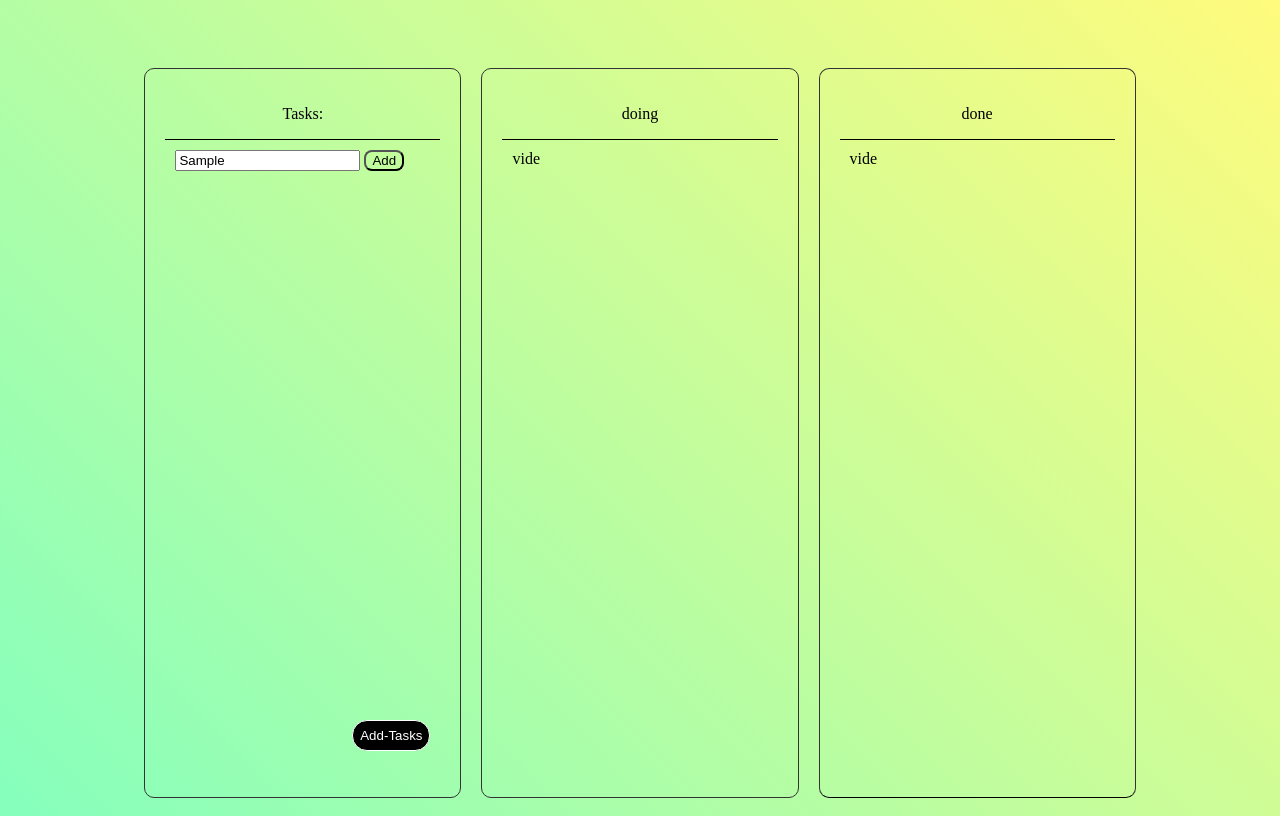
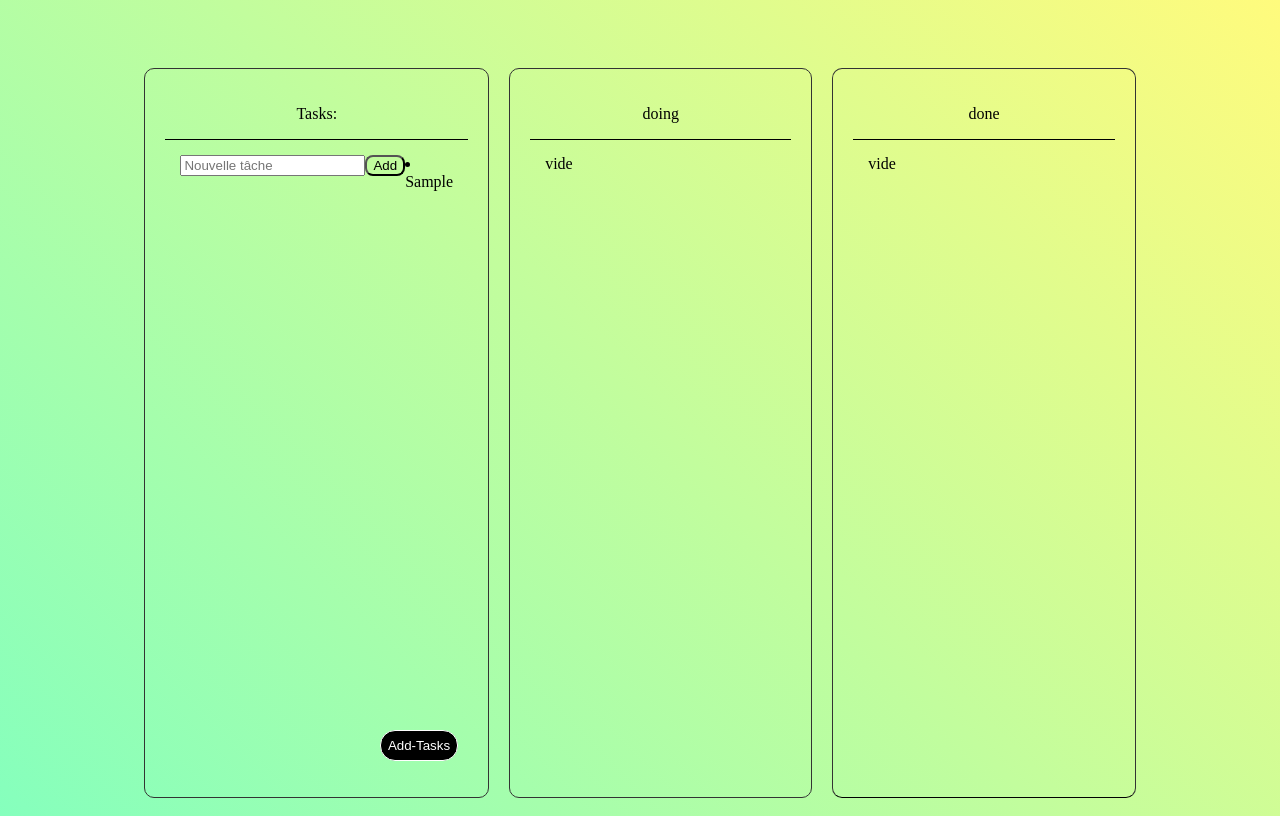
Before and after one commit to MethanBlun/ToDoExpress, a plain HTML site: page index.html in a window 1280 px wide. Both pictures are taken after typing "Sample" into the empty fields and a click on the button "Add". Drawn offline with Linux system fonts and the light colour scheme.

Commit message:
html restructure for align the text field and sumbmit button in the same line

```diff
--- a/index.html
+++ b/index.html
@@ -3,7 +3,7 @@
   <head>
     <meta charset="UTF-8" />
     <meta name="viewport" content="width=device-width, initial-scale=1.0" />
-    <title>Todo-Expresseuh</title>
+    <title>Todo-Express</title>
     <link rel="stylesheet" href="global.css" />
     <link rel="stylesheet" href="tasks.css" />
     <link rel="stylesheet" href="button.css" />
@@ -14,8 +14,20 @@
         <div class="tasks">
           <p class="cardName">Tasks:</p>
           <div class="tasks-side">
-            <input type="text" id="taskInput" placeholder="Nouvelle tâche" />
-            <button class="field-addButton" onclick="addTask()">Add</button>
+            <div class="new-tasks">
+                <div>
+                                  <input type="text" id="taskInput" placeholder="Nouvelle tâche" />
+                </div>
+                <div>
+          <button class="field-addButton" onclick="addTask()">Add</button>
+                </div>
+
+
+            </div>
+
+
+
+
           </div>
           <div class="tasks-button">
             <button class="addButton">Add-Tasks</button>
--- a/script.js
+++ b/script.js
@@ -1,4 +1,28 @@
 
 
-var thebutton = "hhffh"
-console.log(thebutton)
+// script.js
+document.addEventListener('DOMContentLoaded', function () {
+    // Fonction pour ajouter une tâche
+    function addTask() {
+        // Récupérer la valeur du champ de saisie
+        const taskInput = document.getElementById('taskInput');
+        const taskValue = taskInput.value;
+
+        // Vérifier si la valeur n'est pas vide
+        if (taskValue.trim() !== '') {
+            // Créer un nouvel élément li pour la tâche
+            const taskItem = document.createElement('li');
+            taskItem.textContent = taskValue;
+
+            // Ajouter la tâche à la liste des tâches (à adapter selon votre structure)
+            const tasksList = document.querySelector('.tasks-side'); // Sélectionnez votre liste de tâches
+            tasksList.appendChild(taskItem);
+
+            // Effacer le champ de saisie
+            taskInput.value = '';
+        }
+    }
+
+    // Associer la fonction addTask au clic sur le bouton
+    window.addTask = addTask;
+});
--- a/tasks.css
+++ b/tasks.css
@@ -15,11 +15,18 @@
     flex-direction: column;
 }
 .tasks-side ,.doing-side ,.done-side{
-    padding: 10px;
+    padding: 15px;
     height: 80%;
     border-top: 1px solid;
+    display: flex;
+    flex-wrap: nowrap;
+
 }
 
+.new-tasks{
+    display: flex;
+    flex-wrap: nowrap;
+}
 .tasks-button {
     display: flex;
     justify-content: right; /* Aligne horizontalement le contenu au centre */
```
